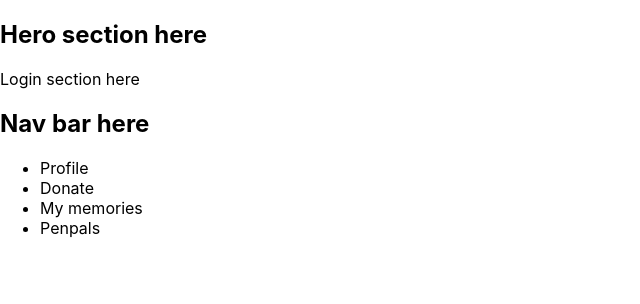
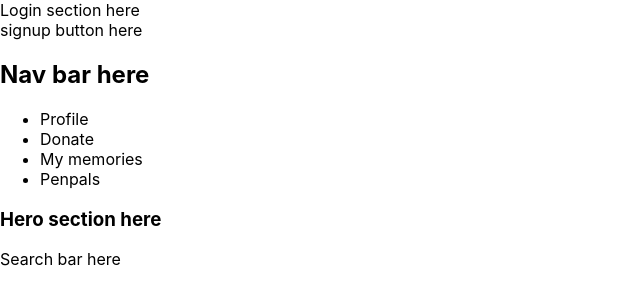
Before and after one commit to anidino/Present, a React (Create React App) app in the folder client/: page / in a window 1280 px wide. Shown: the top 304 px of the page, without its empty margins (0-640 px from the left). Built offline with nearby package versions, Linux system fonts and the light colour scheme.

Commit message:
added nav, hero

```diff
--- a/client/src/App.js
+++ b/client/src/App.js
@@ -2,6 +2,8 @@ import React from 'react';
 import Hero from './components/Hero';
 import Login from './components/Login';
 import Nav from './components/Nav';
+import Search from './components/Search';
+import Signup from './components/Signup';
 import logo from './logo.svg';
 import './App.css';
 
@@ -9,9 +11,11 @@ function App() {
   return (
     <div>
       <main>
+        <Login></Login>
+        <Signup></Signup>
+        <Nav></Nav>
         <Hero></Hero>
-        <Login></Login>
-        <Nav></Nav>
+        <Search></Search>
       </main>
     </div>
   );
--- a/client/src/components/Hero/index.js
+++ b/client/src/components/Hero/index.js
@@ -3,7 +3,7 @@ import React from 'react';
 function Hero() {
     return (
         <section>
-            <h1 id="hero"> Hero section here</h1>
+            <h3 id="hero"> Hero section here</h3>
         </section>
     );
 
--- a/client/src/components/Search/index.js
+++ b/client/src/components/Search/index.js
@@ -0,0 +1,12 @@
+import React from 'react';
+
+function Search() {
+    return (
+        <section>
+            <btn id="search"> Search bar here</btn>
+        </section>
+    );
+
+}
+
+export default Search;
--- /dev/null
+++ b/client/src/components/Signup/index.js
@@ -0,0 +1,12 @@
+import React from 'react';
+
+function Signup() {
+    return (
+        <section>
+            <btn id="signup"> signup button here</btn>
+        </section>
+    );
+
+}
+
+export default Signup;
```
